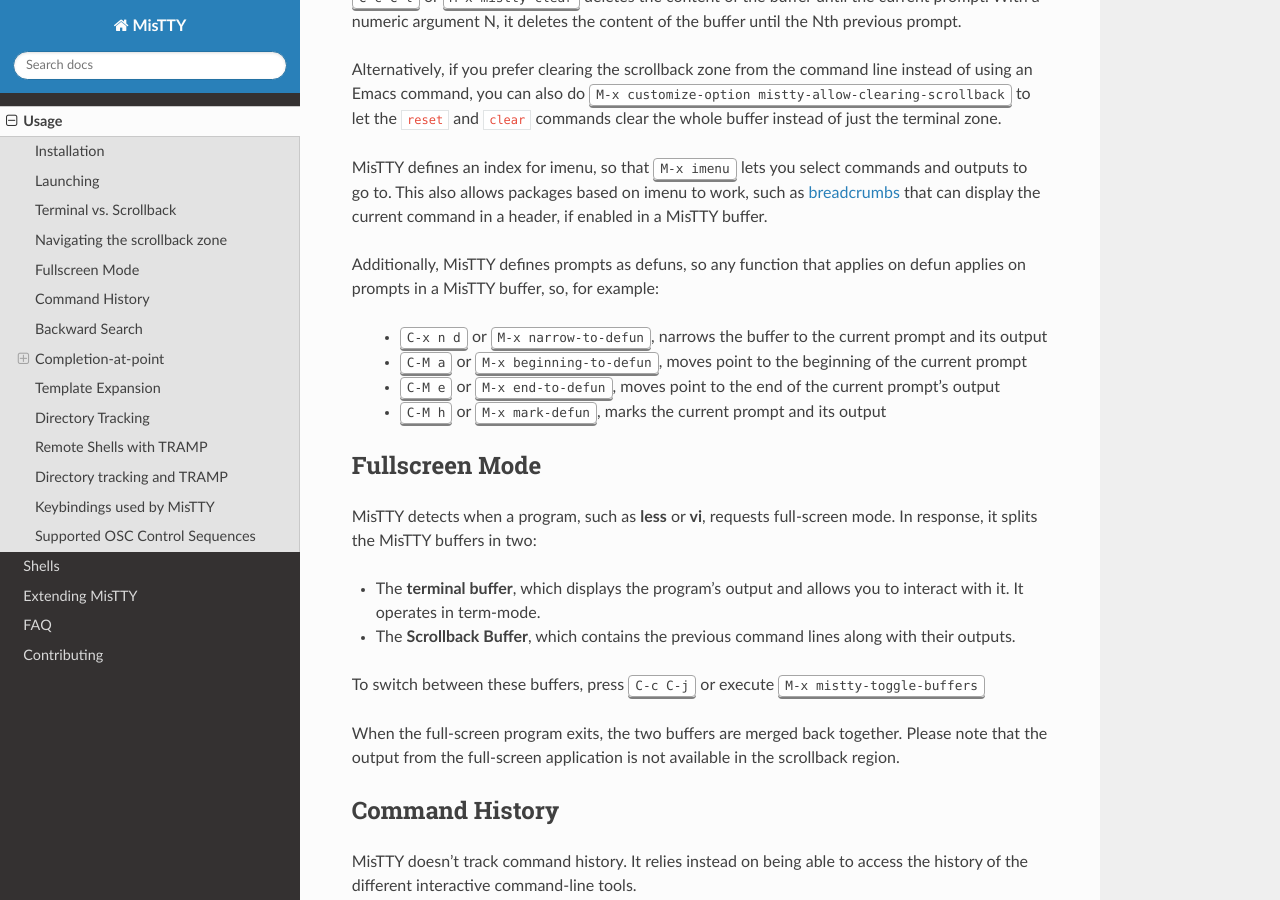
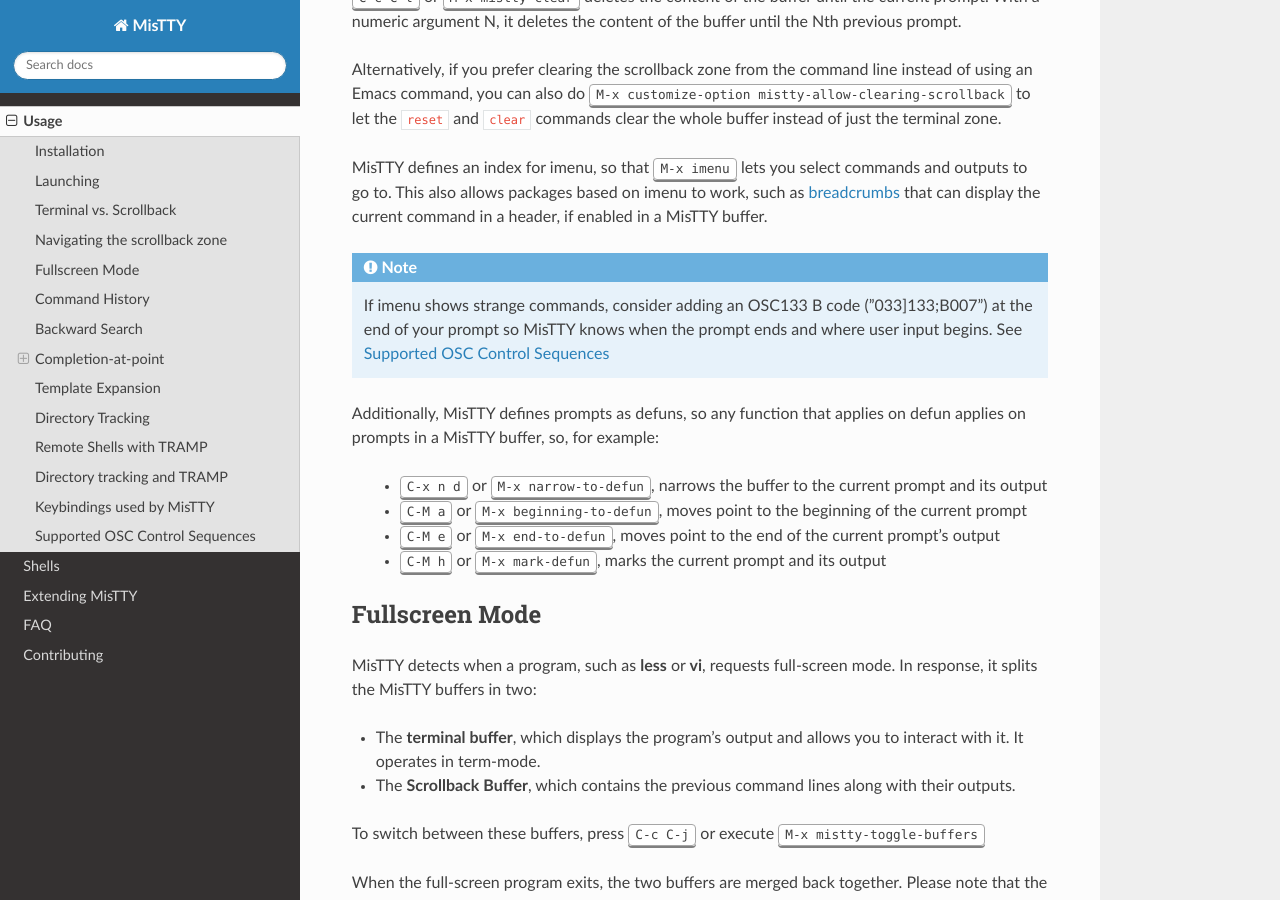
Before and after one commit to szermatt/mistty, a Sphinx documentation site: the page built from docs/source/usage.rst, in a window 1280 px wide and 900 px high, scrolled down 5178 px. Built offline with Sphinx 7.4.7 and the Read the Docs theme 3.1.0, drawn with Linux system fonts in a browser that asks for light colours.

Commit message:
docs: Mention OSC133 as a way to fix strange commands in imenu.

```diff
--- a/docs/source/usage.rst
+++ b/docs/source/usage.rst
@@ -333,6 +333,11 @@
 on imenu to work, such as `breadcrumbs
 <https://github.com/joaotavora/breadcrumb>`_ that can display the
 current command in a header, if enabled in a MisTTY buffer.
+
+.. note::
+   If imenu shows strange commands, consider adding an OSC133 B
+   code ("\033]133;B\007") at the end of your prompt so MisTTY knows
+   when the prompt ends and where user input begins. See :ref:`osc`
 
 Additionally, MisTTY defines prompts as defuns, so any function that
 applies on defun applies on prompts in a MisTTY buffer, so, for
```
Also changed, not shown: 1 other file.
